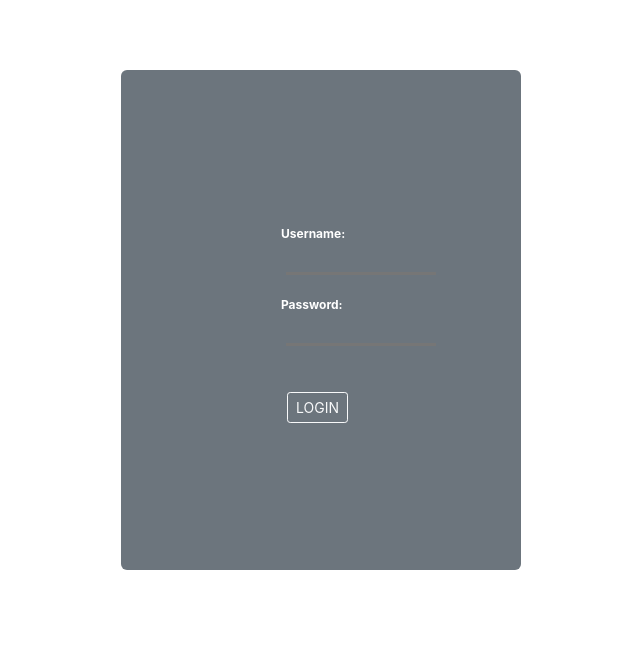
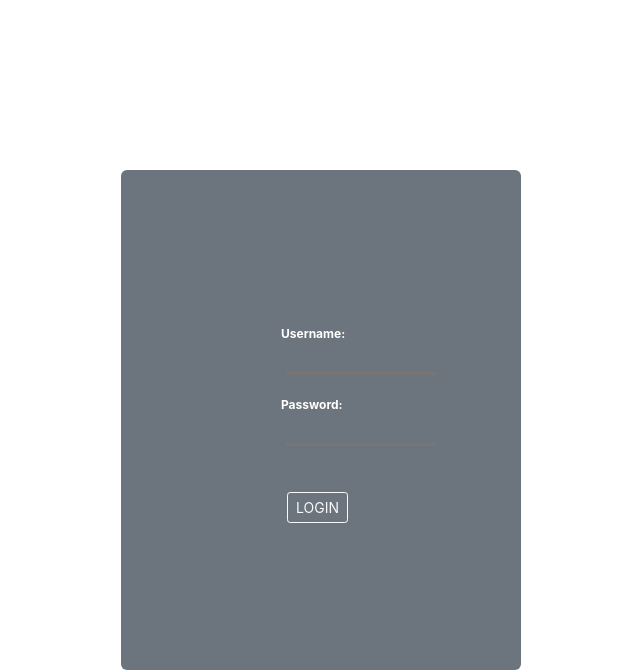
Before and after one commit to mixmasterfullstop/ecommerce-django, a Django app: page /login/ in a window 1280 px wide. Shown: the part 136-806 px from the top of the page, without its empty margins (319-959 px from the left). Before the commit the page ends 706 px from the top, so only its background shows below. Run offline with Django 3.2, Linux system fonts and the light colour scheme; some libraries are stand-ins or nearby versions.

Commit message:
Update main.css

```diff
--- a/inquiry/static/inquiry/main.css
+++ b/inquiry/static/inquiry/main.css
@@ -1,67 +1,5 @@
-
-/*.nav-item a {*/
-/*    color: white;*/
-/*    font-size: 30px;*/
-/*    padding: 0.4em;*/
-/*    margin: 0.5em;*/
-
-/*}*/
-/* !* .s1 div /{*/
-/*    background-image:url("../assets/cover.jpg");*/
-/*    background-size: 100%;*/
-
-/*} *!*/
-
-/*.s1 .row .col-md-6 col-sm-12 col-xl-4{*/
-/*    align-items: center;*/
-
-/*}*/
-/*.home{*/
-/*    background-size: cover;*/
-/*    background-attachment: fixed;*/
-/*    height: 80vh;*/
 
 
-/*}*/
-/*.home h1{*/
-/*    color: #ffffff;*/
-/*    font-size:100px;*/
-/*    font-weight: bold;*/
-/*}*/
-/*.navlogin{*/
-/*    border: 3px solid white;*/
-/*}*/
-/*.login{*/
-/*    height: 300px;*/
-/*    width: 300px;*/
-/*    background-color: #0f6674;*/
-/*    padding-top: 30px;*/
-/*    border-radius: 15px;*/
-/*    margin-top: 60px;*/
-/*    position: absolute;*/
-/*    top: 50%;*/
-/*    left: 50%;*/
-/*    transform: translate(-50%, -50%);*/
-
-
-
-/*}*/
-/*.login input{*/
-/*    background-color: #0f6674;*/
-/*    border-width: 0px 0px 3px 0px;*/
-/*    outline: none;*/
-/*    margin-left: 10px;*/
-
-/*}*/
-/*.login label{*/
-/*    font-size: 25px;*/
-/*    font-weight: bold;*/
-/*        margin-left: 10px;*/
-
-/*}*/
-/*.login input:focus{*/
-/*    border-width: 0px 0px 3px 0px;*/
-/*}*/
 .nav-item a {
     color: white;
     font-size: 15px;
@@ -277,7 +215,7 @@
     font-weight: bold;
 }
   .login{
-      margin-top: 200px;
+      margin-top: 300px;
   }
 
 }
```
